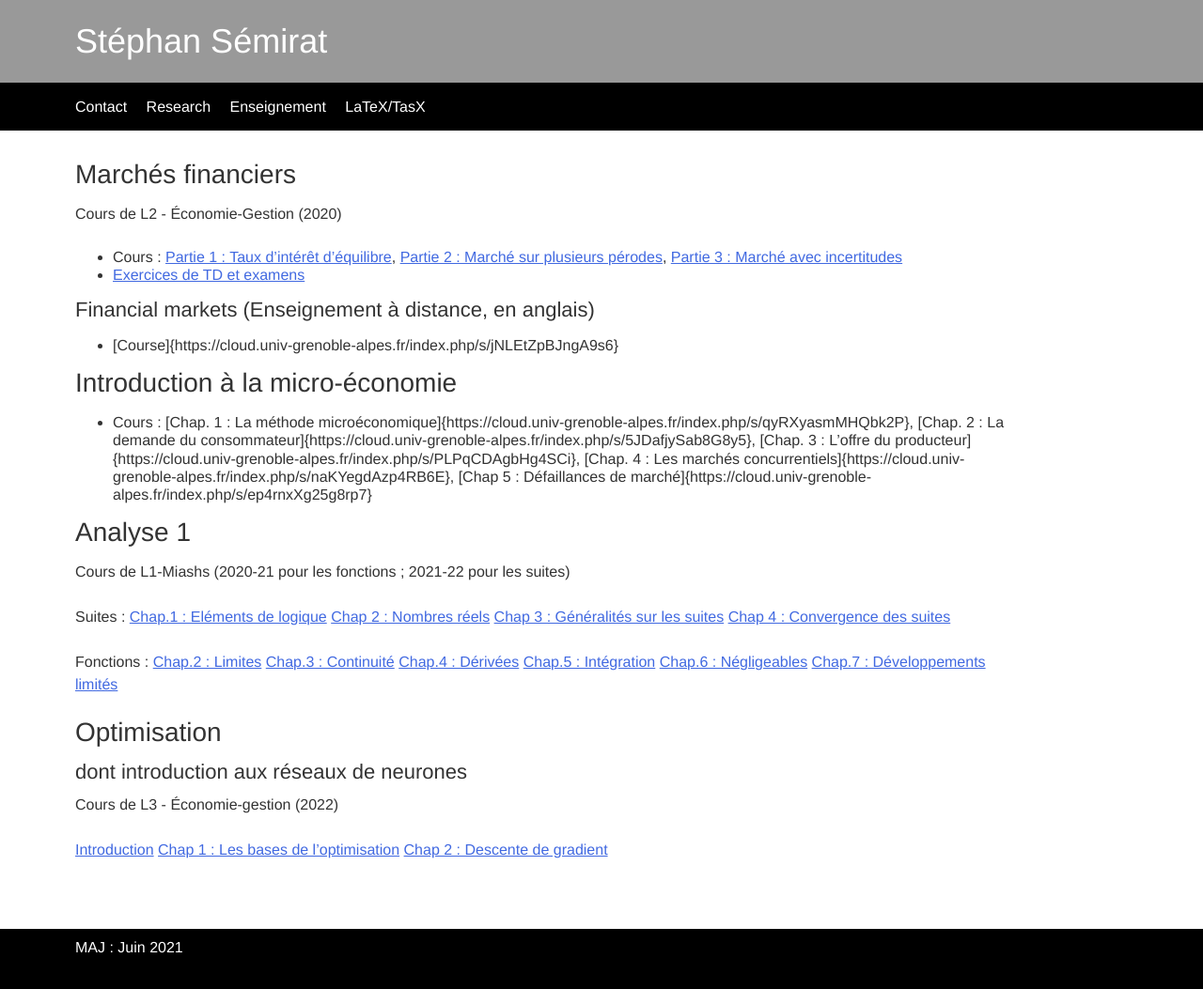
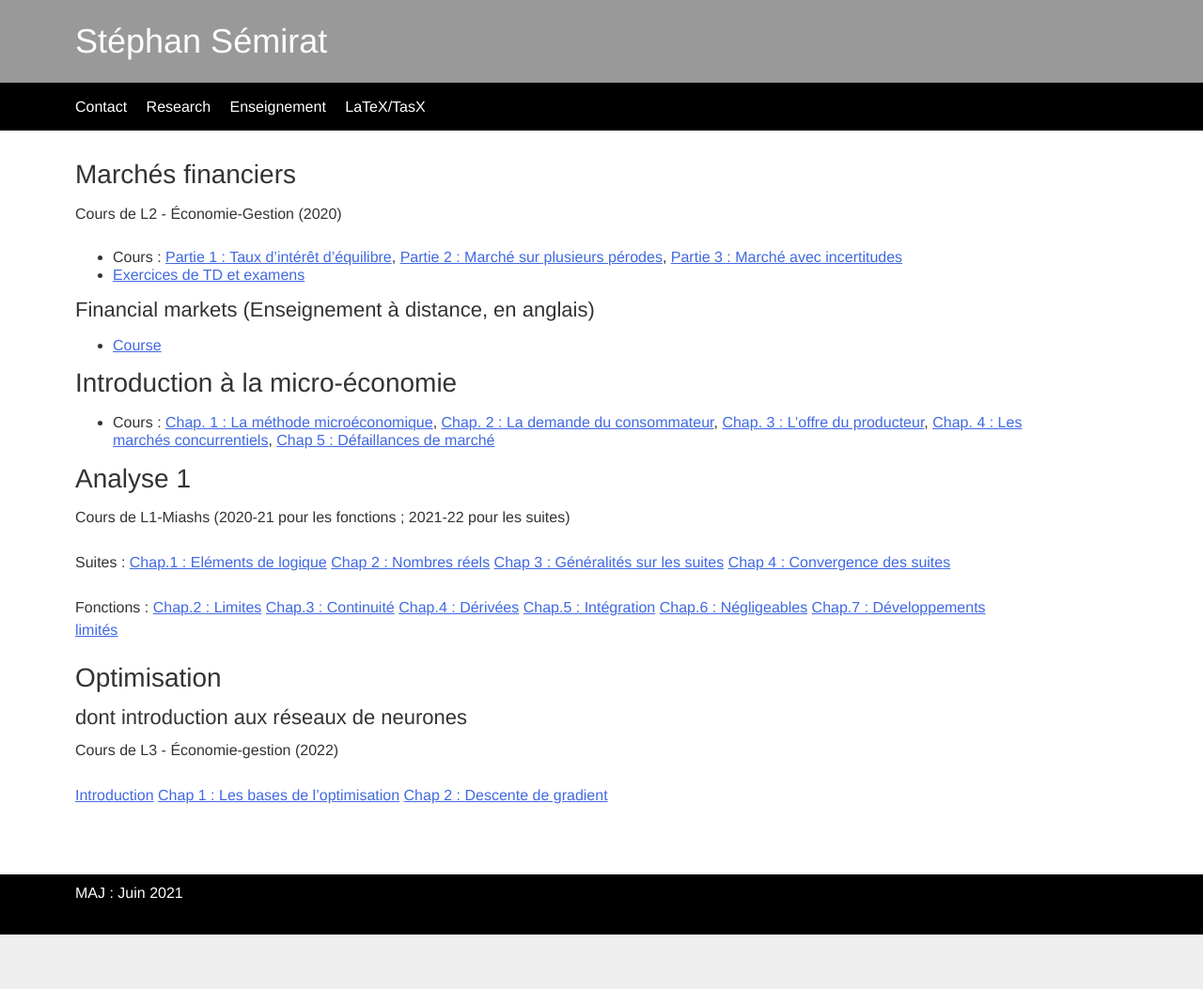
Before and after one commit to ssemirat/ssemirat.github.io, a Jekyll site: the page built from enseignement.md, in a window 1280 px wide. Shown: the whole page at 94% size. Built offline with Jekyll 4.4.1, drawn with Linux system fonts in a browser that asks for light colours; after the commit the page ends 995 px from its top, so only the background shows below that.

Commit message:
modified:   enseignement.md

```diff
--- a/enseignement.md
+++ b/enseignement.md
@@ -12,11 +12,11 @@ Cours de L2 - &Eacute;conomie-Gestion (2020)
 
 ### Financial markets (Enseignement à distance, en anglais)
 
-- [Course]{https://cloud.univ-grenoble-alpes.fr/index.php/s/jNLEtZpBJngA9s6}
+- [Course](https://cloud.univ-grenoble-alpes.fr/index.php/s/jNLEtZpBJngA9s6)
 
 ## Introduction à la micro-économie
 
-- Cours : [Chap. 1 : La méthode microéconomique]{https://cloud.univ-grenoble-alpes.fr/index.php/s/qyRXyasmMHQbk2P}, [Chap. 2 : La demande du consommateur]{https://cloud.univ-grenoble-alpes.fr/index.php/s/5JDafjySab8G8y5}, [Chap. 3 : L'offre du producteur]{https://cloud.univ-grenoble-alpes.fr/index.php/s/PLPqCDAgbHg4SCi}, [Chap. 4 : Les marchés concurrentiels]{https://cloud.univ-grenoble-alpes.fr/index.php/s/naKYegdAzp4RB6E}, [Chap 5 : Défaillances de marché]{https://cloud.univ-grenoble-alpes.fr/index.php/s/ep4rnxXg25g8rp7}
+- Cours : [Chap. 1 : La méthode microéconomique](https://cloud.univ-grenoble-alpes.fr/index.php/s/qyRXyasmMHQbk2P), [Chap. 2 : La demande du consommateur](https://cloud.univ-grenoble-alpes.fr/index.php/s/5JDafjySab8G8y5), [Chap. 3 : L'offre du producteur](https://cloud.univ-grenoble-alpes.fr/index.php/s/PLPqCDAgbHg4SCi), [Chap. 4 : Les marchés concurrentiels](https://cloud.univ-grenoble-alpes.fr/index.php/s/naKYegdAzp4RB6E), [Chap 5 : Défaillances de marché](https://cloud.univ-grenoble-alpes.fr/index.php/s/ep4rnxXg25g8rp7)
 
 ## Analyse 1
 
```
